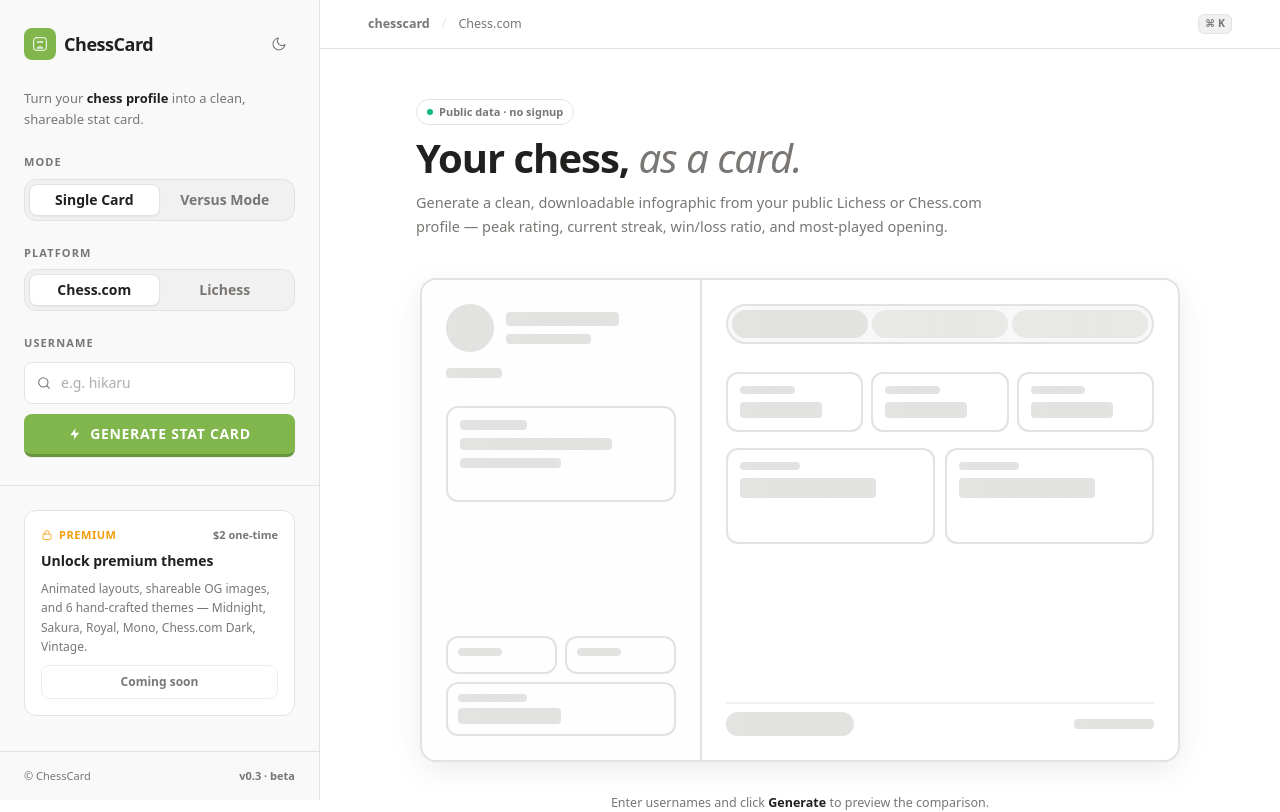
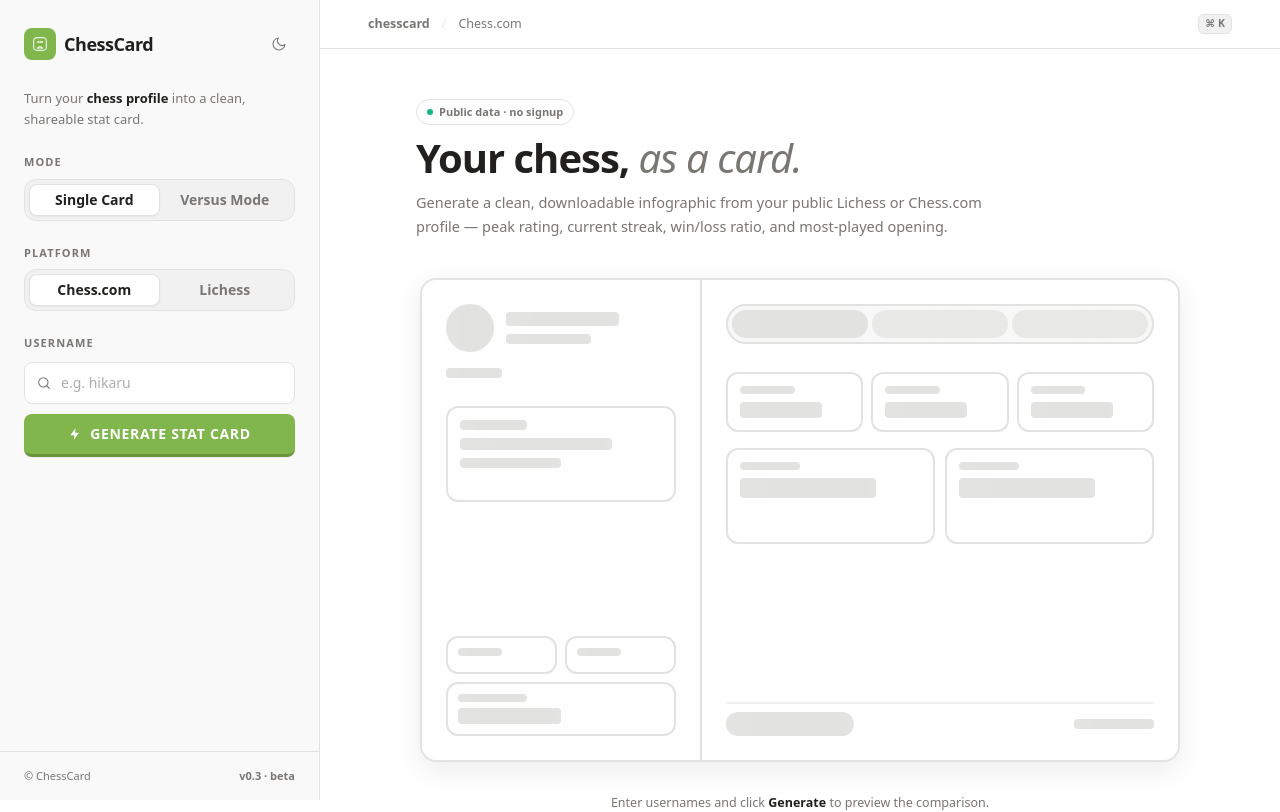
Before and after one commit to ayushthepiro11-design/ChessDesign, a React (Vite) app: page / in a window 1280 px wide. Shown: the top 812 px of the page. Built offline with nearby package versions, Linux system fonts and the light colour scheme.

Commit message:
clean: remove premium upsell box from Sidebar.jsx

```diff
--- a/src/components/Sidebar.jsx
+++ b/src/components/Sidebar.jsx
@@ -1,5 +1,5 @@
 import React, { useCallback, useEffect, useId, useRef, useState } from 'react'
-import { Bolt, Lock, Logo, Moon, Search, Sun } from './Icons'
+import { Bolt, Logo, Moon, Search, Sun } from './Icons'
 
 /**
  * Sidebar — the left control panel. Cartoonish-leaning: chunky 3D buttons,
@@ -372,30 +372,7 @@
           </form>
         )}
 
-        <div className="h-[1px] bg-line dark:bg-line-dark -mx-5 sm:-mx-6 mt-1 shrink-0" />
 
-        {/* Premium upsell */}
-        <div className="group relative overflow-hidden rounded-xl border border-line dark:border-line-dark bg-canvas dark:bg-canvas-dark transition-all duration-200 ease-out hover:-translate-y-0.5 hover:shadow-md">
-          <div className="relative p-4 space-y-2">
-            <div className="flex items-center justify-between">
-              <span className="inline-flex items-center gap-1.5 text-[11px] font-bold uppercase tracking-wider text-amber-500">
-                <Lock className="h-3 w-3" /> Premium
-              </span>
-              <span className="text-[11px] text-muted dark:text-muted-dark font-semibold">$2 one-time</span>
-            </div>
-            <p className="text-sm font-bold leading-snug">Unlock premium themes</p>
-            <p className="text-xs text-muted dark:text-muted-dark leading-relaxed">
-              Animated layouts, shareable OG images, and 6 hand-crafted themes — Midnight, Sakura, Royal, Mono, Chess.com Dark, Vintage.
-            </p>
-            <button
-              type="button"
-              disabled
-              className="btn-ghost w-full mt-1 text-[12px] py-1.5 opacity-60 cursor-not-allowed"
-            >
-              Coming soon
-            </button>
-          </div>
-        </div>
       </div>
 
       <div className="px-5 sm:px-6 py-4 mt-auto border-t border-line dark:border-line-dark text-[11px] text-muted dark:text-muted-dark flex items-center justify-between font-sans">
```
